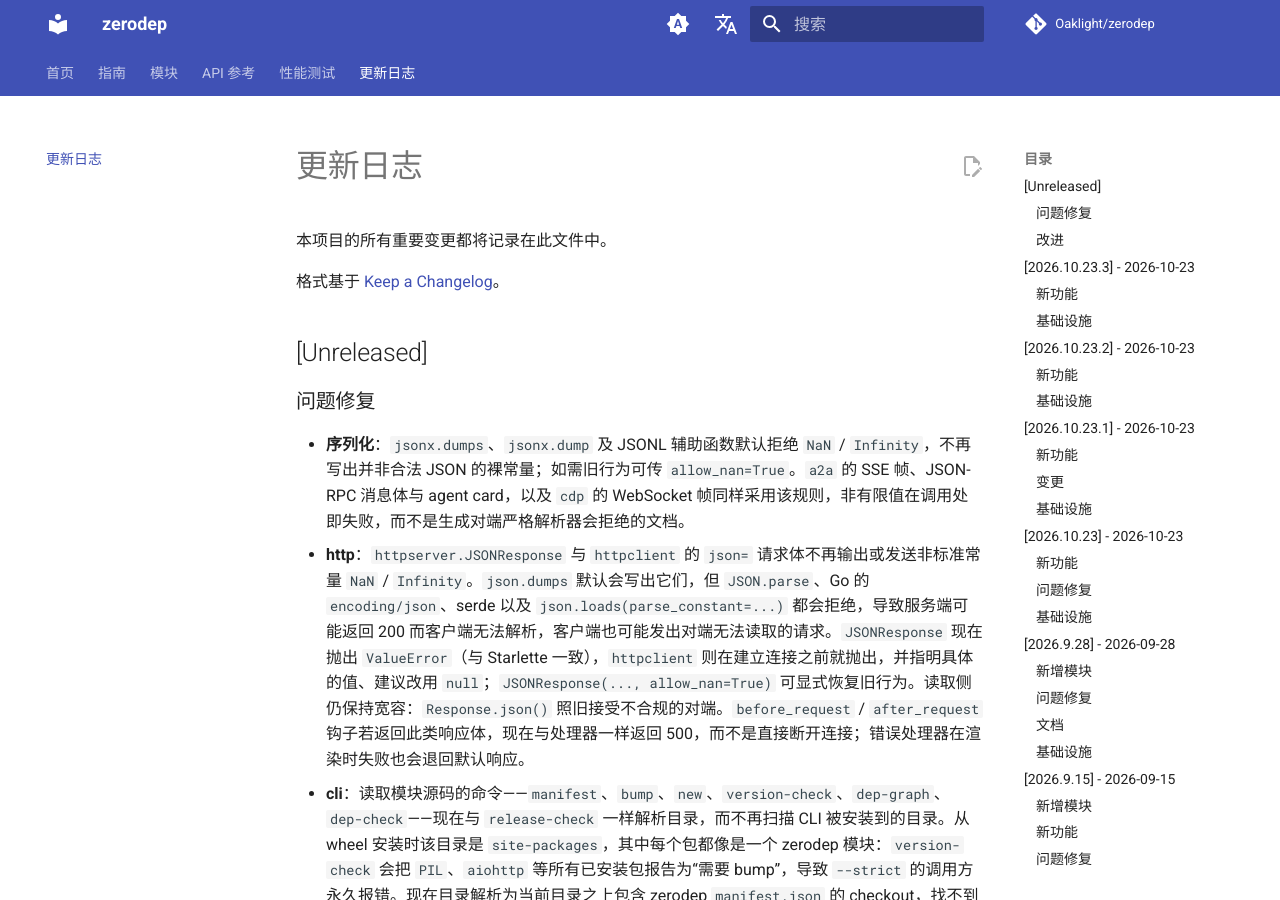
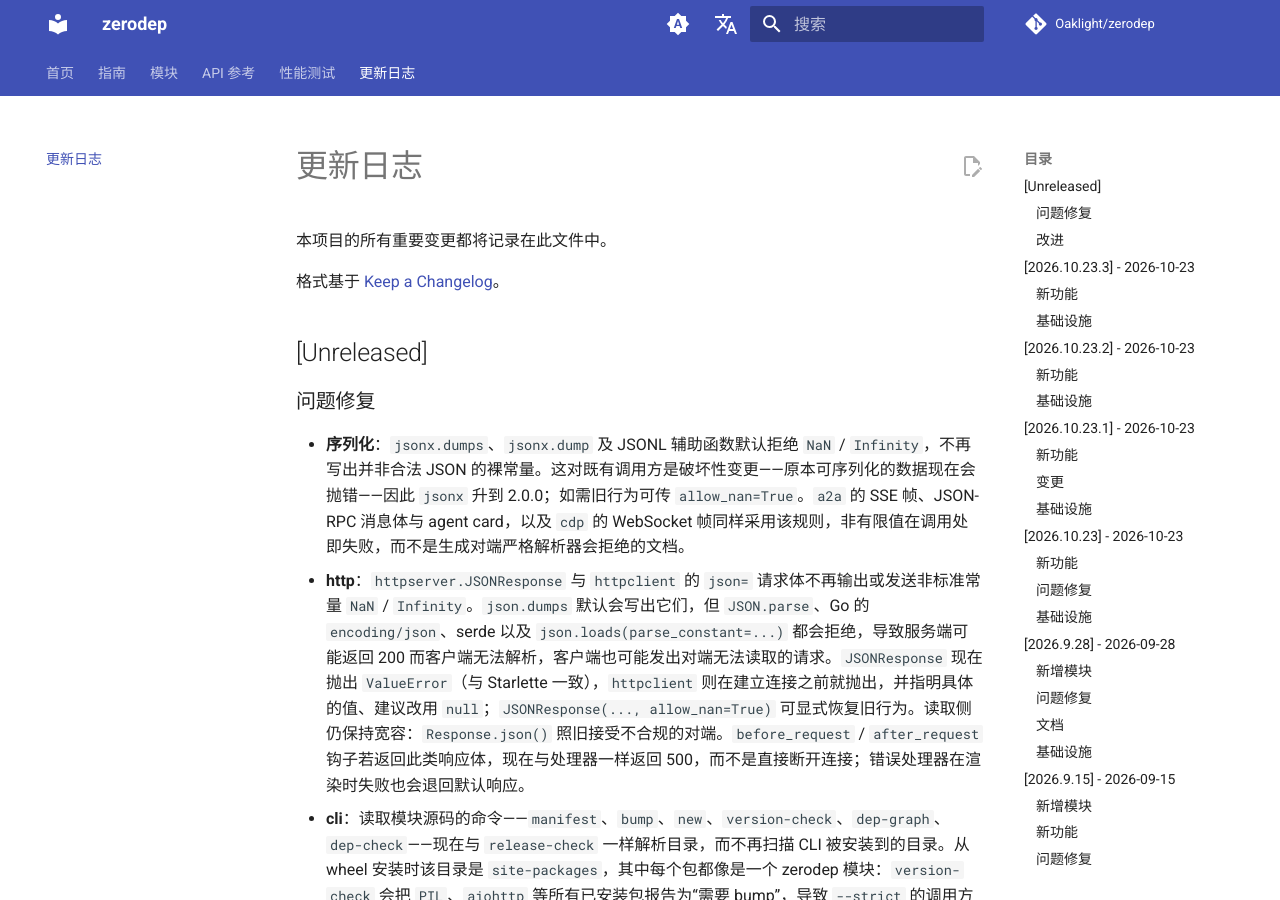
Before and after one commit to Oaklight/zerodep, an MkDocs documentation site: the page built from docs/changelog.md, in a window 1280 px wide and 900 px high. Built offline with MkDocs 1.6.1 and Material for MkDocs 9.7.7, drawn with Linux system fonts in a browser that asks for light colours; comment, search, counter and statistics services are not loaded.

Commit message:
docs: jsonx 2.0.0 for the breaking default change

```diff
--- a/docs/changelog.md
+++ b/docs/changelog.md
@@ -8,7 +8,7 @@
 
 ### 问题修复
 
-- **序列化**：`jsonx.dumps`、`jsonx.dump` 及 JSONL 辅助函数默认拒绝 `NaN` / `Infinity`，不再写出并非合法 JSON 的裸常量；如需旧行为可传 `allow_nan=True`。`a2a` 的 SSE 帧、JSON-RPC 消息体与 agent card，以及 `cdp` 的 WebSocket 帧同样采用该规则，非有限值在调用处即失败，而不是生成对端严格解析器会拒绝的文档。
+- **序列化**：`jsonx.dumps`、`jsonx.dump` 及 JSONL 辅助函数默认拒绝 `NaN` / `Infinity`，不再写出并非合法 JSON 的裸常量。这对既有调用方是破坏性变更——原本可序列化的数据现在会抛错——因此 `jsonx` 升到 2.0.0；如需旧行为可传 `allow_nan=True`。`a2a` 的 SSE 帧、JSON-RPC 消息体与 agent card，以及 `cdp` 的 WebSocket 帧同样采用该规则，非有限值在调用处即失败，而不是生成对端严格解析器会拒绝的文档。
 - **http**：`httpserver.JSONResponse` 与 `httpclient` 的 `json=` 请求体不再输出或发送非标准常量 `NaN` / `Infinity`。`json.dumps` 默认会写出它们，但 `JSON.parse`、Go 的 `encoding/json`、serde 以及 `json.loads(parse_constant=...)` 都会拒绝，导致服务端可能返回 200 而客户端无法解析，客户端也可能发出对端无法读取的请求。`JSONResponse` 现在抛出 `ValueError`（与 Starlette 一致），`httpclient` 则在建立连接之前就抛出，并指明具体的值、建议改用 `null`；`JSONResponse(..., allow_nan=True)` 可显式恢复旧行为。读取侧仍保持宽容：`Response.json()` 照旧接受不合规的对端。`before_request` / `after_request` 钩子若返回此类响应体，现在与处理器一样返回 500，而不是直接断开连接；错误处理器在渲染时失败也会退回默认响应。
 - **cli**：读取模块源码的命令——`manifest`、`bump`、`new`、`version-check`、`dep-graph`、`dep-check`——现在与 `release-check` 一样解析目录，而不再扫描 CLI 被安装到的目录。从 wheel 安装时该目录是 `site-packages`，其中每个包都像是一个 zerodep 模块：`version-check` 会把 `PIL`、`aiohttp` 等所有已安装包报告为“需要 bump”，导致 `--strict` 的调用方永久报错。现在目录解析为当前目录之上包含 zerodep `manifest.json` 的 checkout，找不到时退回 CLI 自身所在目录；不在任何目录内时命令直接拒绝执行，只含 `pyproject.toml` 的目录也不再被视为目录。并非 zerodep 目录的 `manifest.json`（浏览器扩展的、或模块文件已不存在的遗留副本）不会被误认，因此 `zerodep manifest` 不会覆盖它。`primary_file` 出现之前（截至 `v2026.10.23`）的旧清单仍可通过 `files` 列表解析。
 
```
Also changed, not shown: docs/modules/index.md (+3 -3 lines).
